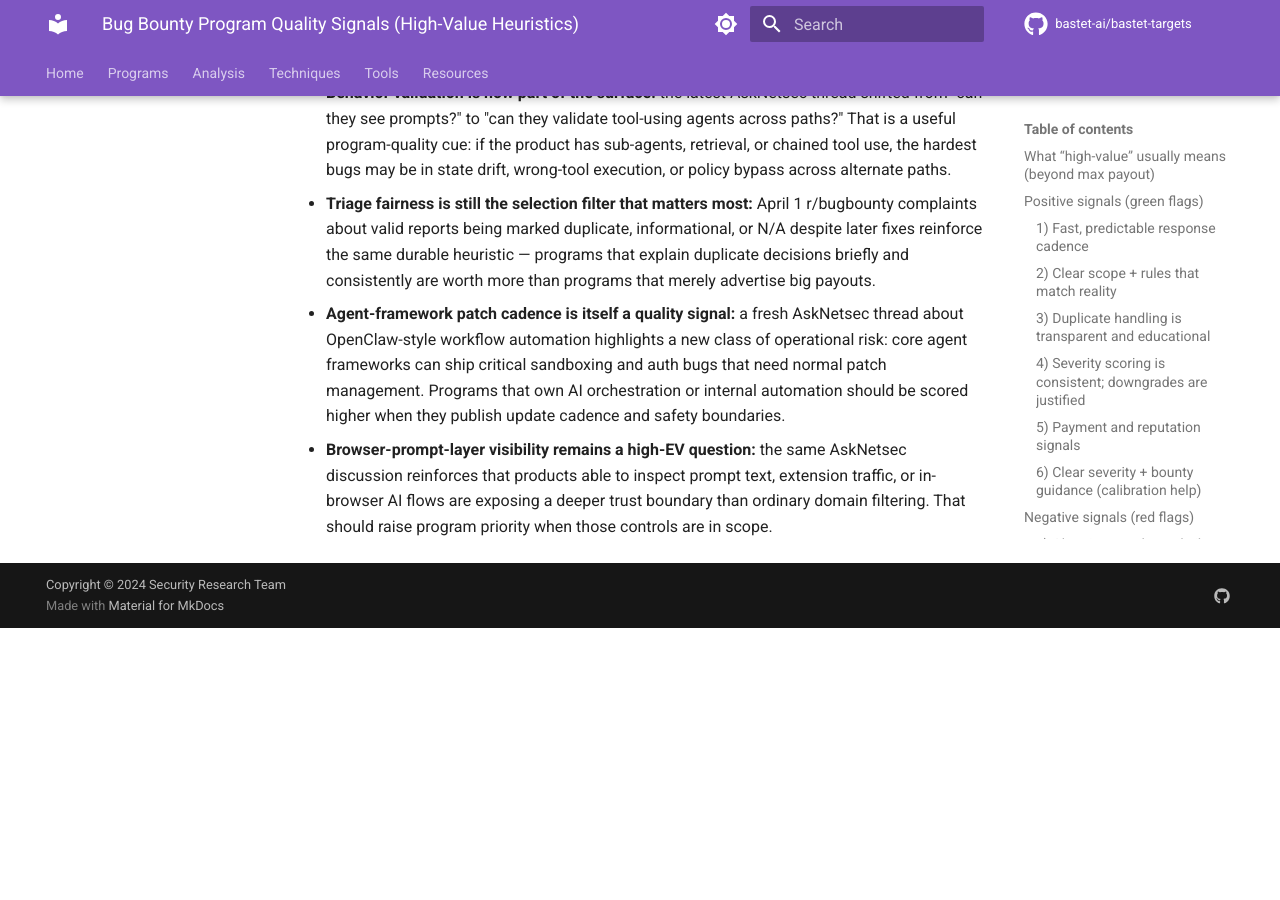
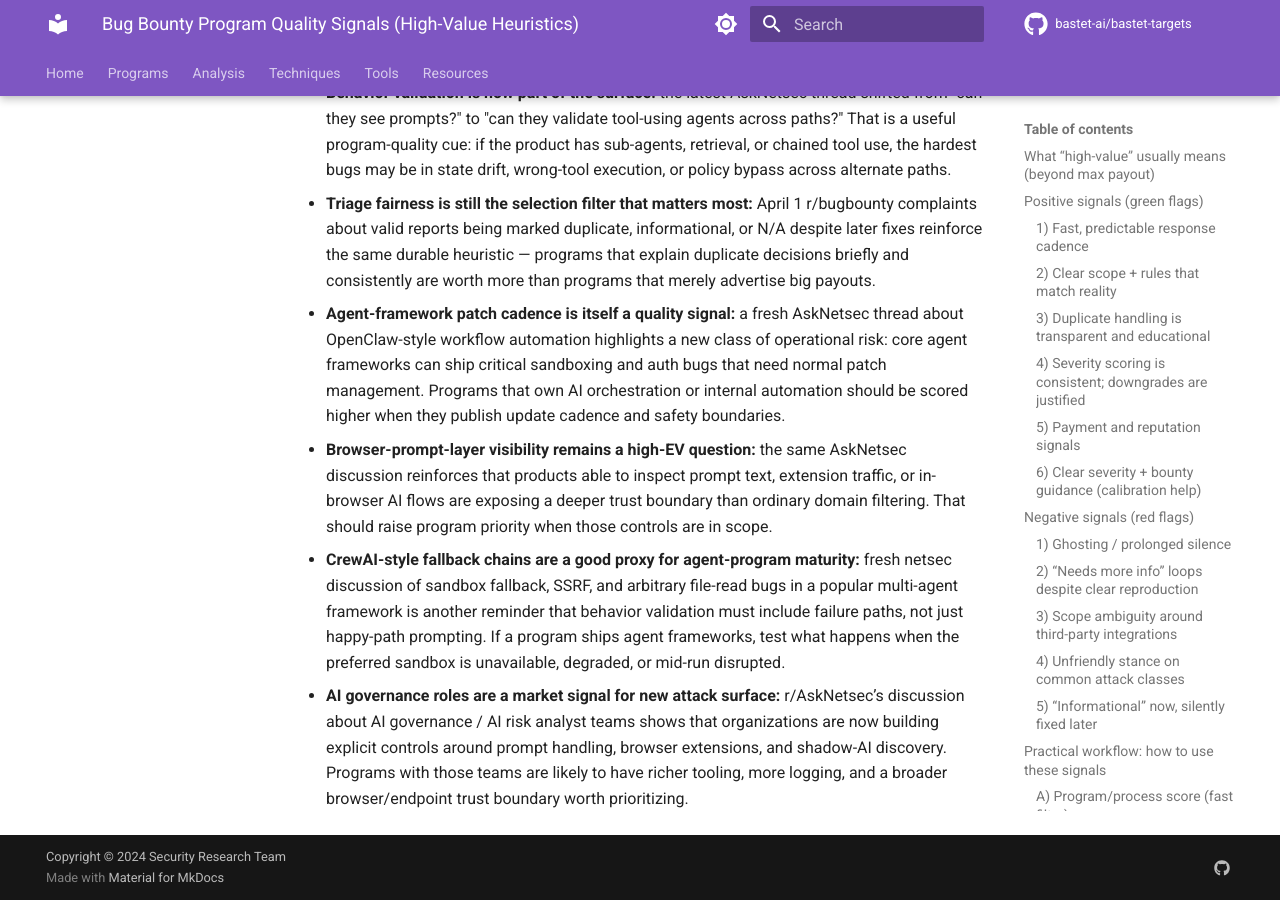
Before and after one commit to bastet-ai/bastet-targets, an MkDocs documentation site: the page built from docs/program-quality-signals.md, in a window 1280 px wide and 900 px high, scrolled down 18148 px. Built offline with MkDocs 1.6.1 and Material for MkDocs 9.7.7, drawn with Linux system fonts in a browser that asks for light colours; comment, search, counter and statistics services are not loaded; before the commit the page ends 18776 px from its top, so only the background shows below that.

Commit message:
Update program quality signals from Apr 2 intel

```diff
--- a/docs/program-quality-signals.md
+++ b/docs/program-quality-signals.md
@@ -294,3 +294,5 @@
 - **Triage fairness is still the selection filter that matters most:** April 1 r/bugbounty complaints about valid reports being marked duplicate, informational, or N/A despite later fixes reinforce the same durable heuristic — programs that explain duplicate decisions briefly and consistently are worth more than programs that merely advertise big payouts.
 - **Agent-framework patch cadence is itself a quality signal:** a fresh AskNetsec thread about OpenClaw-style workflow automation highlights a new class of operational risk: core agent frameworks can ship critical sandboxing and auth bugs that need normal patch management. Programs that own AI orchestration or internal automation should be scored higher when they publish update cadence and safety boundaries.
 - **Browser-prompt-layer visibility remains a high-EV question:** the same AskNetsec discussion reinforces that products able to inspect prompt text, extension traffic, or in-browser AI flows are exposing a deeper trust boundary than ordinary domain filtering. That should raise program priority when those controls are in scope.
+- **CrewAI-style fallback chains are a good proxy for agent-program maturity:** fresh netsec discussion of sandbox fallback, SSRF, and arbitrary file-read bugs in a popular multi-agent framework is another reminder that behavior validation must include failure paths, not just happy-path prompting. If a program ships agent frameworks, test what happens when the preferred sandbox is unavailable, degraded, or mid-run disrupted.
+- **AI governance roles are a market signal for new attack surface:** r/AskNetsec’s discussion about AI governance / AI risk analyst teams shows that organizations are now building explicit controls around prompt handling, browser extensions, and shadow-AI discovery. Programs with those teams are likely to have richer tooling, more logging, and a broader browser/endpoint trust boundary worth prioritizing.
```
